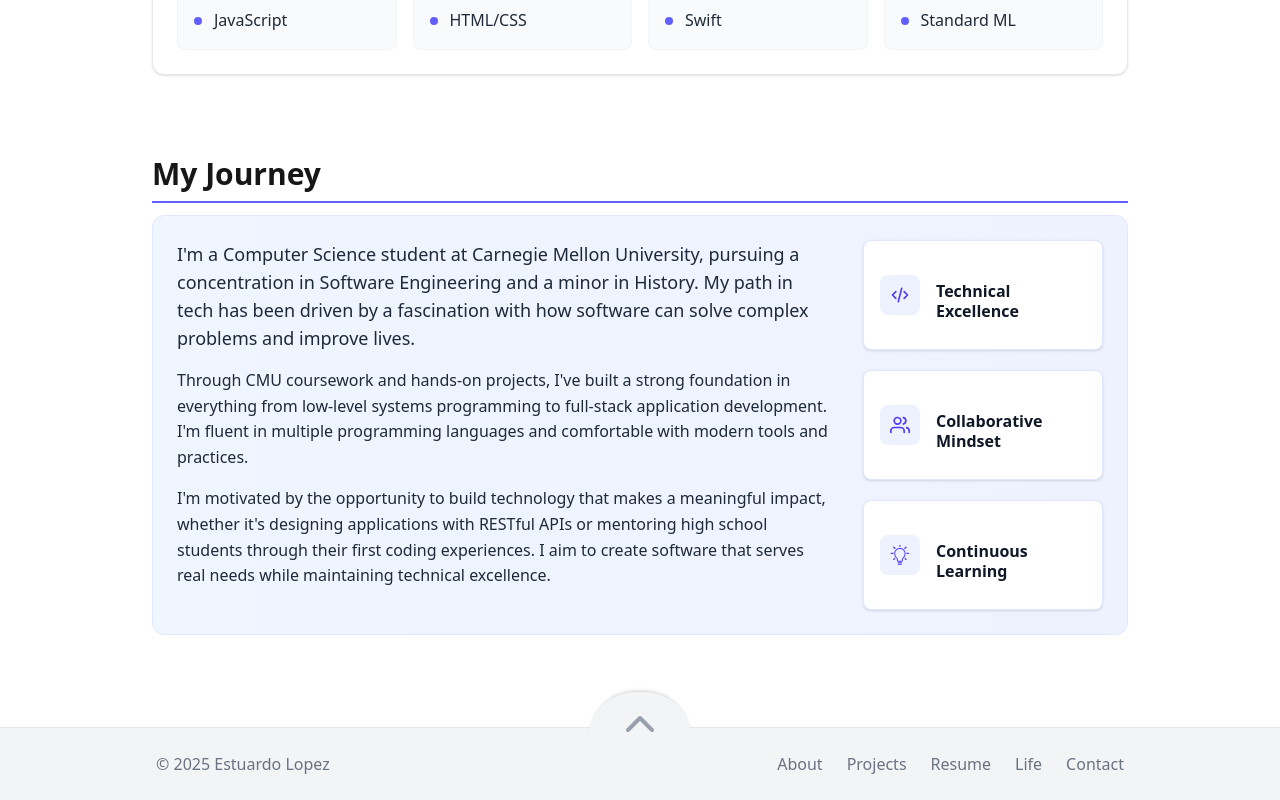
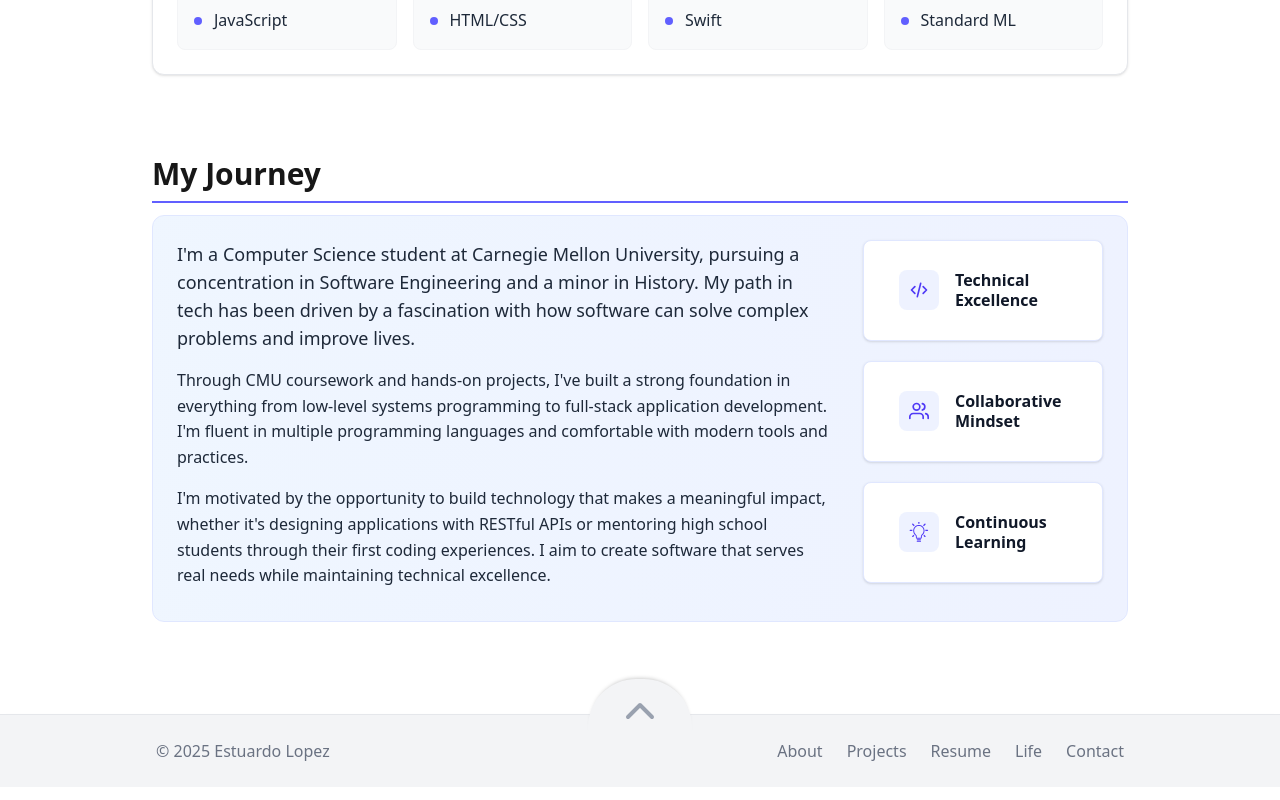
Before and after one commit to estulpz202/personal-website, a Next.js app: page /about in a window 1280 px wide. Shown: the part 1384-2184 px from the top of the page. Built offline with nearby package versions, Linux system fonts and the light colour scheme.

Commit message:
Final tweaks to JourneySection component for improved layout and spacing consistency.

```diff
--- a/src/components/about/JourneySection.tsx
+++ b/src/components/about/JourneySection.tsx
@@ -27,7 +27,7 @@ export default function JourneySection() {
   return (
     <section className="py-7 fade-in-up">
       <SectionHeader title="My Journey" />
-      <div className="bg-gradient-to-r from-blue-50 to-indigo-50 rounded-xl p-6 border border-indigo-100">
+      <div className="bg-gradient-to-r from-blue-50 to-indigo-50 rounded-xl px-6 pt-6 pb-4 border border-indigo-100">
         <div className="flex flex-col lg:flex-row gap-8">
           {/* Journey Text */}
           <div className="flex-1 text-gray-800">
@@ -55,15 +55,13 @@ export default function JourneySection() {
             {keyValues.map((value) => (
               <div
                 key={value.id}
-                className="bg-white p-4 rounded-lg shadow-sm border border-indigo-100 hover:shadow-md transition-shadow duration-300"
+                className="bg-white px-4 py-1.25 rounded-lg shadow-sm border border-indigo-100 hover:shadow-md transition-shadow duration-300"
               >
                 <div className="flex items-center gap-4">
-                  <div className="bg-indigo-50 p-2.5 rounded-lg flex items-center justify-center">
+                  <div className="bg-indigo-50 p-2.5 ml-4.75 rounded-lg flex items-center justify-center">
                     <Icon name={value.icon as any} className="w-5 h-5 text-indigo-600" />
                   </div>
-                  <div>
-                    <h3 className="font-medium text-gray-900">{value.title}</h3>
-                  </div>
+                  <h3 className="font-medium text-gray-900 pb-3.25">{value.title}</h3>
                 </div>
               </div>
             ))}
```
